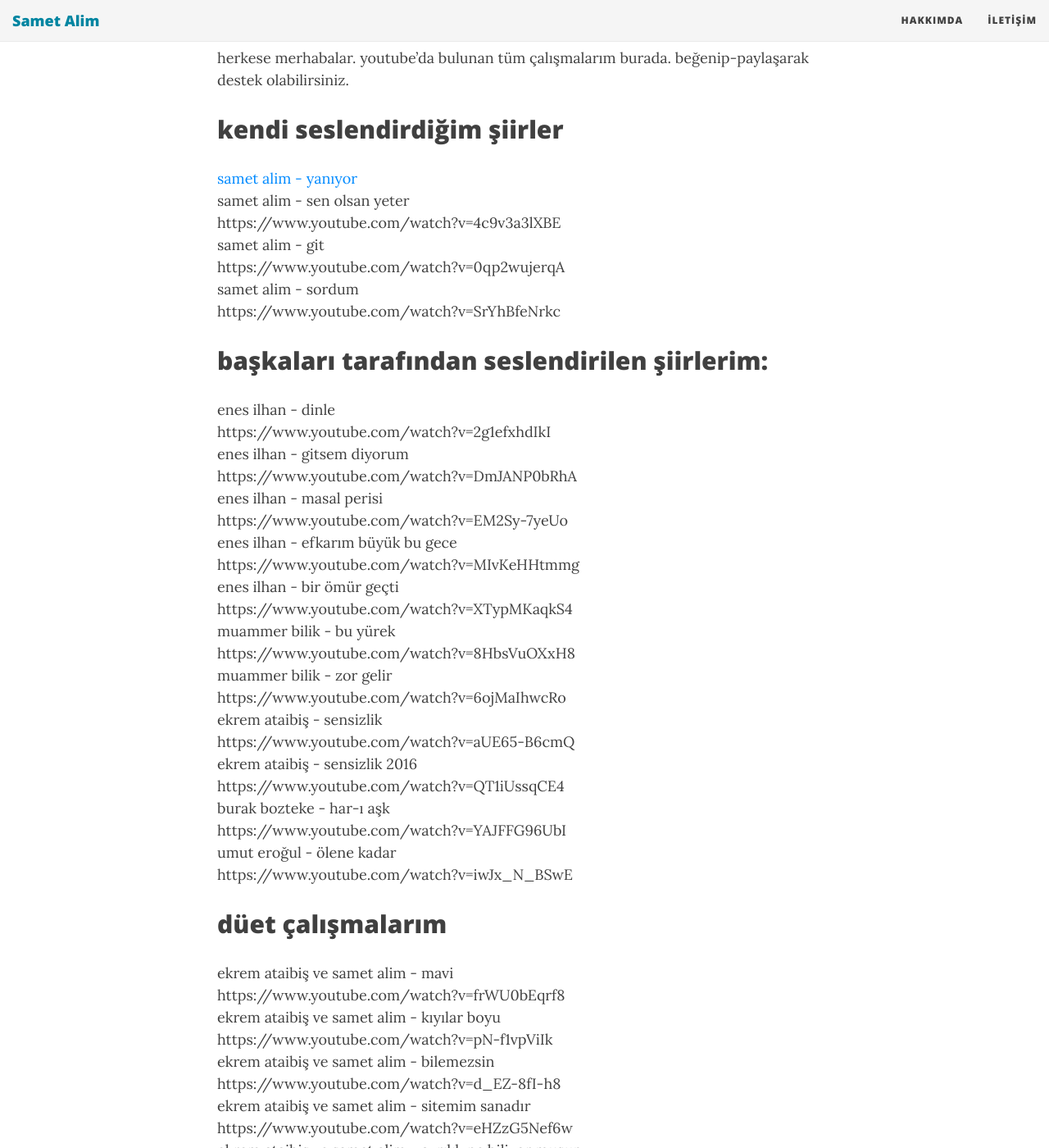
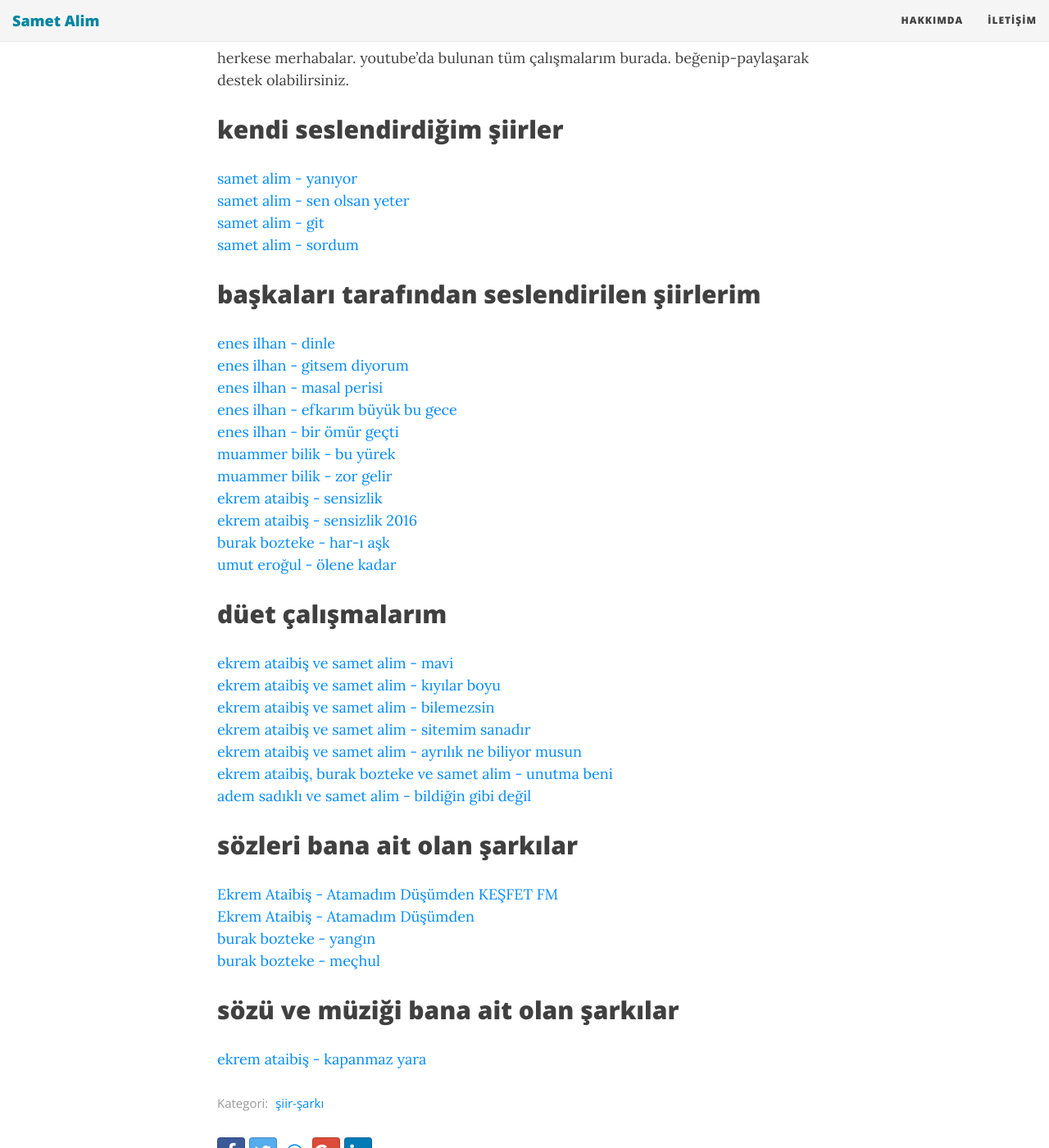
Before and after one commit to adonis12332158/adonis12332158, a Jekyll site: the page built from _posts/2019-12-10-calismalarim.md, in a window 1280 px wide and 1400 px high, scrolled down 325 px. Shown: the whole window at 82% size. Built offline with Jekyll 4.4.1, drawn with Linux system fonts in a browser that asks for light colours; nearby versions of some CDN libraries; some of the changed text lies outside the part shown.

Commit message:
düzenlendi

```diff
--- a/_posts/2019-12-10-calismalarim.md
+++ b/_posts/2019-12-10-calismalarim.md
@@ -12,59 +12,33 @@ herkese merhabalar. youtube'da bulunan tüm çalışmalarım burada. beğenip-pa
 
 ## kendi seslendirdiğim şiirler
 [samet alim - yanıyor](https://www.youtube.com/watch?v=X0YQeufOK-U)
-samet alim - sen olsan yeter
-https://www.youtube.com/watch?v=4c9v3a3lXBE
-samet alim - git
-https://www.youtube.com/watch?v=0qp2wujerqA
-samet alim - sordum
-https://www.youtube.com/watch?v=SrYhBfeNrkc
-## başkaları tarafından seslendirilen şiirlerim:
-enes ilhan - dinle
-https://www.youtube.com/watch?v=2g1efxhdIkI
-enes ilhan - gitsem diyorum
-https://www.youtube.com/watch?v=DmJANP0bRhA
-enes ilhan - masal perisi
-https://www.youtube.com/watch?v=EM2Sy-7yeUo
-enes ilhan - efkarım büyük bu gece
-https://www.youtube.com/watch?v=MIvKeHHtmmg
-enes ilhan - bir ömür geçti
-https://www.youtube.com/watch?v=XTypMKaqkS4
-muammer bilik - bu yürek
-https://www.youtube.com/watch?v=8HbsVuOXxH8
-muammer bilik - zor gelir
-https://www.youtube.com/watch?v=6ojMaIhwcRo
-ekrem ataibiş - sensizlik
-https://www.youtube.com/watch?v=aUE65-B6cmQ
-ekrem ataibiş - sensizlik 2016
-https://www.youtube.com/watch?v=QT1iUssqCE4
-burak bozteke - har-ı aşk
-https://www.youtube.com/watch?v=YAJFFG96UbI
-umut eroğul - ölene kadar
-https://www.youtube.com/watch?v=iwJx_N_BSwE
+[samet alim - sen olsan yeter](https://www.youtube.com/watch?v=4c9v3a3lXBE)
+[samet alim - git](https://www.youtube.com/watch?v=0qp2wujerqA)
+[samet alim - sordum](https://www.youtube.com/watch?v=SrYhBfeNrkc)
+## başkaları tarafından seslendirilen şiirlerim
+[enes ilhan - dinle](https://www.youtube.com/watch?v=2g1efxhdIkI)
+[enes ilhan - gitsem diyorum](https://www.youtube.com/watch?v=DmJANP0bRhA)
+[enes ilhan - masal perisi](https://www.youtube.com/watch?v=EM2Sy-7yeUo)
+[enes ilhan - efkarım büyük bu gece](https://www.youtube.com/watch?v=MIvKeHHtmmg)
+[enes ilhan - bir ömür geçti](https://www.youtube.com/watch?v=XTypMKaqkS4)
+[muammer bilik - bu yürek](https://www.youtube.com/watch?v=8HbsVuOXxH8)
+[muammer bilik - zor gelir](https://www.youtube.com/watch?v=6ojMaIhwcRo)
+[ekrem ataibiş - sensizlik](https://www.youtube.com/watch?v=aUE65-B6cmQ)
+[ekrem ataibiş - sensizlik 2016](https://www.youtube.com/watch?v=QT1iUssqCE4)
+[burak bozteke - har-ı aşk](https://www.youtube.com/watch?v=YAJFFG96UbI)
+[umut eroğul - ölene kadar](https://www.youtube.com/watch?v=iwJx_N_BSwE)
 ## düet çalışmalarım
-ekrem ataibiş ve samet alim - mavi
-https://www.youtube.com/watch?v=frWU0bEqrf8
-ekrem ataibiş ve samet alim - kıyılar boyu
-https://www.youtube.com/watch?v=pN-f1vpViIk
-ekrem ataibiş ve samet alim - bilemezsin
-https://www.youtube.com/watch?v=d_EZ-8fI-h8
-ekrem ataibiş ve samet alim - sitemim sanadır
-https://www.youtube.com/watch?v=eHZzG5Nef6w
-ekrem ataibiş ve samet alim - ayrılık ne biliyor musun
-https://www.youtube.com/watch?v=DA75RD5UurI
-ekrem ataibiş, burak bozteke ve samet alim - unutma beni
-https://www.youtube.com/watch?v=oOtnfg9mgJQ
-adem sadıklı ve samet alim - bildiğin gibi değil
-https://www.youtube.com/watch?v=u3yTFJrkW4o
+[ekrem ataibiş ve samet alim - mavi](https://www.youtube.com/watch?v=frWU0bEqrf8)
+[ekrem ataibiş ve samet alim - kıyılar boyu](https://www.youtube.com/watch?v=pN-f1vpViIk)
+[ekrem ataibiş ve samet alim - bilemezsin](https://www.youtube.com/watch?v=d_EZ-8fI-h8)
+[ekrem ataibiş ve samet alim - sitemim sanadır](https://www.youtube.com/watch?v=eHZzG5Nef6w)
+[ekrem ataibiş ve samet alim - ayrılık ne biliyor musun](https://www.youtube.com/watch?v=DA75RD5UurI)
+[ekrem ataibiş, burak bozteke ve samet alim - unutma beni](https://www.youtube.com/watch?v=oOtnfg9mgJQ)
+[adem sadıklı ve samet alim - bildiğin gibi değil](https://www.youtube.com/watch?v=u3yTFJrkW4o)
 ## sözleri bana ait olan şarkılar
-Ekrem Ataibiş - Atamadım Düşümden KEŞFET FM
-https://www.youtube.com/watch?v=8FWGtViqHsQ
-Ekrem Ataibiş - Atamadım Düşümden
-https://www.youtube.com/watch?v=86ZHZtVFvtw
-burak bozteke - yangın
-https://www.youtube.com/watch?v=2jHQT99KzYw
-burak bozteke - meçhul
-https://www.youtube.com/watch?v=Nlbw0vlRgfA
+[Ekrem Ataibiş - Atamadım Düşümden KEŞFET FM](https://www.youtube.com/watch?v=8FWGtViqHsQ)
+[Ekrem Ataibiş - Atamadım Düşümden](https://www.youtube.com/watch?v=86ZHZtVFvtw)
+[burak bozteke - yangın](https://www.youtube.com/watch?v=2jHQT99KzYw)
+[burak bozteke - meçhul](https://www.youtube.com/watch?v=Nlbw0vlRgfA)
 ## sözü ve müziği bana ait olan şarkılar
-ekrem ataibiş - kapanmaz yara
-https://www.youtube.com/watch?v=JNR3qS35E0U
+[ekrem ataibiş - kapanmaz yara](https://www.youtube.com/watch?v=JNR3qS35E0U)
```
